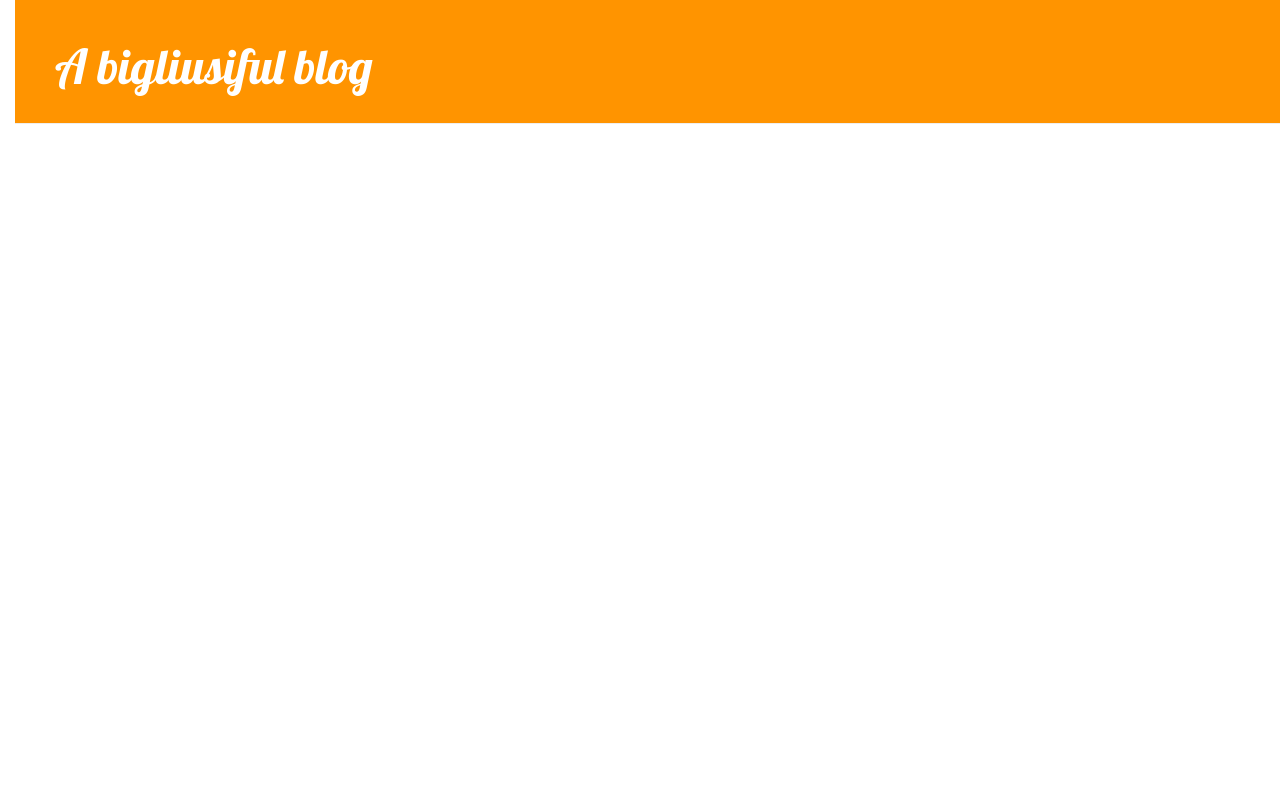
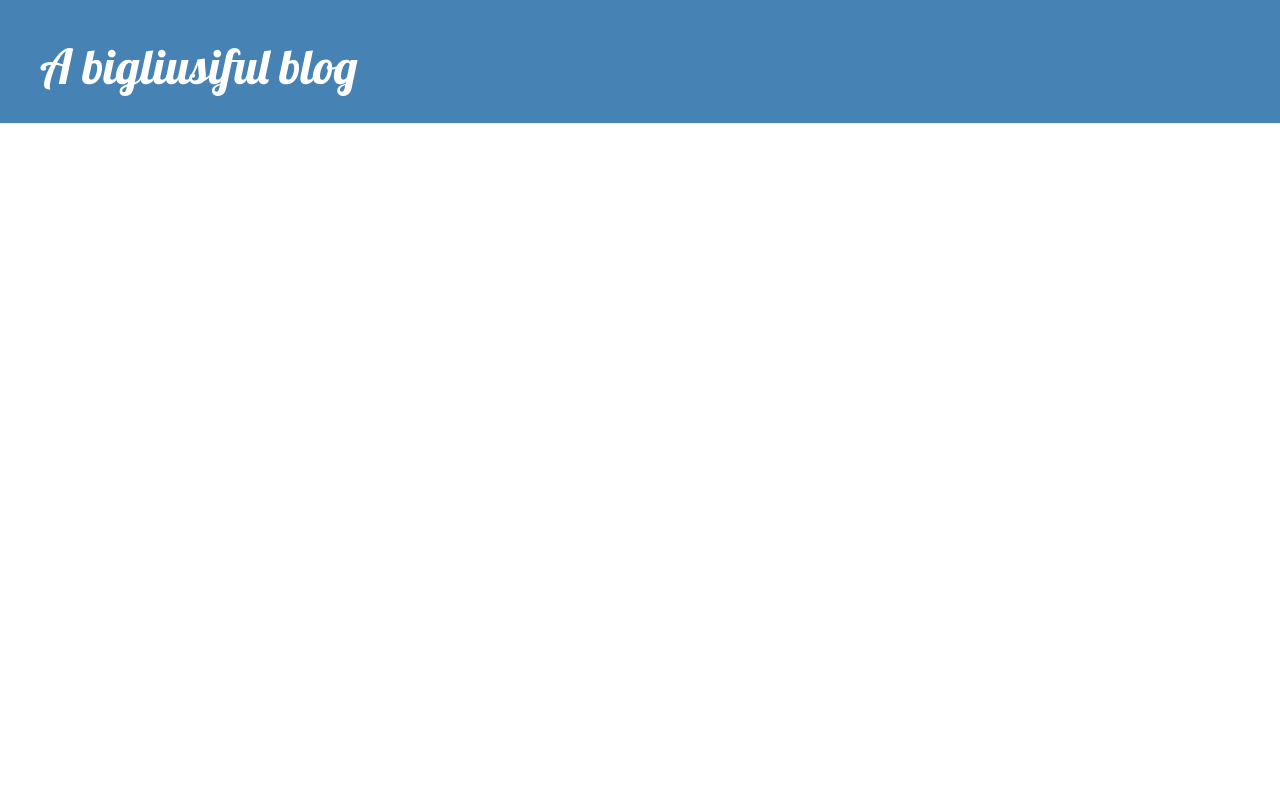
Before and after one commit to ggdek/my-first-blog, a Django app: page / in a window 1280 px wide. Run offline with Django 3.2, Linux system fonts and the light colour scheme; data that the repository does not hold is empty; some libraries are stand-ins or nearby versions.

Commit message:
Update grafico 1

```diff
--- a/blog/static/css/blog.css
+++ b/blog/static/css/blog.css
@@ -2,11 +2,8 @@ h1 a {
     color: #FF4100;
 	font-family: 'Lobster';
 }
-body {
-    padding-left: 15px;
-}
 .page-header {
-    background-color: #ff9400;
+    background-color: #4682B4;
     margin-top: 0;
     padding: 20px 20px 20px 40px;
 }
@@ -39,7 +36,7 @@ h1, h2, h3, h4 {
 }
 
 .top-menu, .top-menu:hover, .top-menu:visited {
-    color: #ffffff;
+    color: 	#c0c0c0;
     float: right;
     font-size: 26pt;
     margin-right: 20px;
@@ -50,5 +47,5 @@ h1, h2, h3, h4 {
 }
 
 .post h1 a, .post h1 a:visited {
-    color: #000000;
+    color: #4682B4;
 }
```
